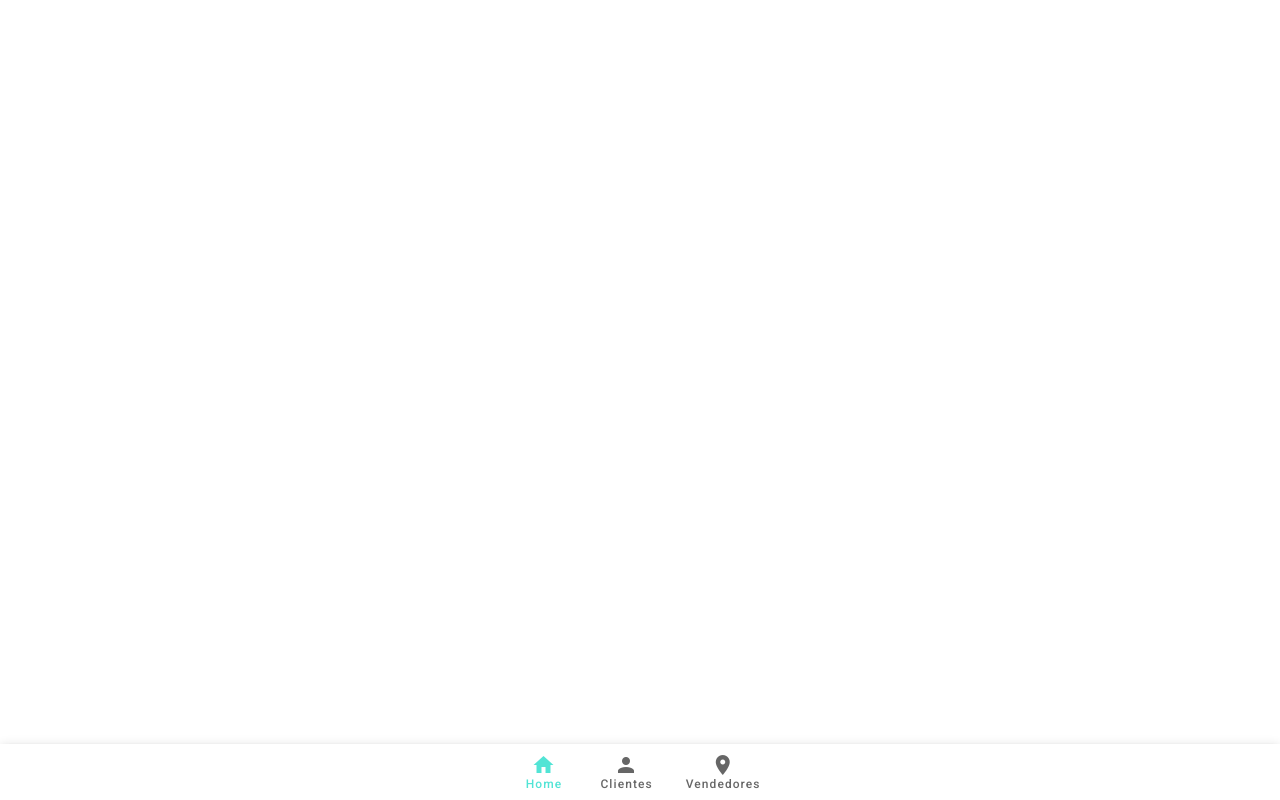
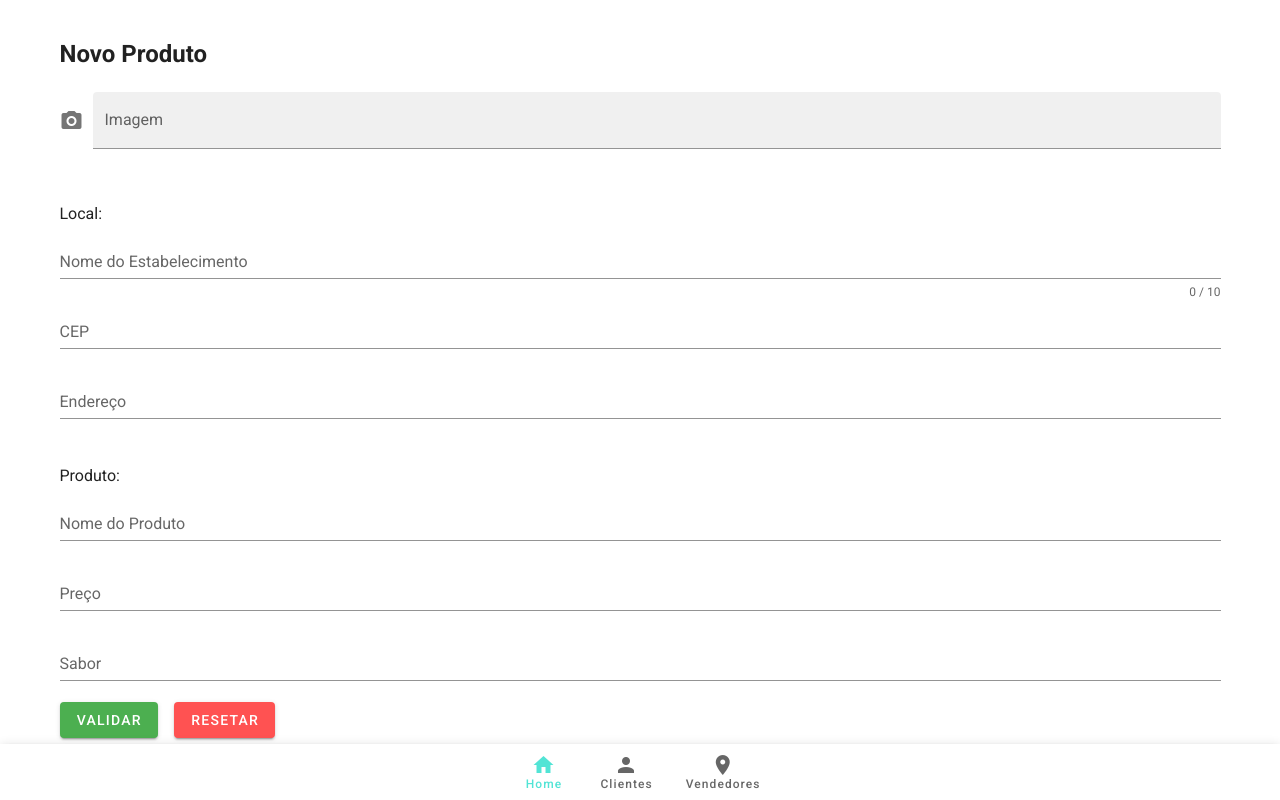
Before and after one commit to IgorWestermann/hackathon-iteris-time27, a Vue app: page /NewProductPage in a window 1280 px wide. Shown: the top 800 px of the page. Built offline with nearby package versions, Linux system fonts and the light colour scheme.

Commit message:
primeiro commit

```diff
--- a/src/router/index.js
+++ b/src/router/index.js
@@ -2,6 +2,7 @@ import Vue from 'vue'
 import VueRouter from 'vue-router'
 import HomePage from '../views/HomePage.vue'
 import ProductsPage from '../views/ProductsPage.vue'
+import NewProductPage from '../views/NewProductPage.vue'
 
 Vue.use(VueRouter);
 
@@ -15,6 +16,11 @@ const routes = [
     path: '/produtos',
     name: 'ProductsPage',
     component: ProductsPage
+  },
+  {
+    path: '/NewProductPage',
+    name: 'NewProductPage',
+    component: NewProductPage
   },
   // {
   //   path: '/',
--- /dev/null
+++ b/src/views/NewProductPage.vue
@@ -0,0 +1,134 @@
+<template>
+    <v-container>
+        <div class="novo-produto">
+            <h2 class="mb-5">Novo Produto</h2>
+            <v-form
+                ref="form"
+                v-model="valid"
+                lazy-validation
+            >
+
+            <v-file-input
+                label="Imagem"
+                filled
+                prepend-icon="mdi-camera"
+            ></v-file-input>
+
+            <p class="mb-2 mt-6">Local:</p>
+                <v-text-field
+                v-model="name"
+                :counter="10"
+                :rules="nameRules"
+                label="Nome do Estabelecimento"
+                required
+                ></v-text-field>
+
+                <v-text-field
+                v-model="email"
+                :rules="emailRules"
+                label="CEP"
+                required
+                ></v-text-field>
+
+
+                <v-text-field
+                v-model="email"
+                :rules="emailRules"
+                label="Endereço"
+                required
+                ></v-text-field>
+
+                <p class="mb-2 mt-6">Produto:</p>
+
+                <v-text-field
+                v-model="email"
+                :rules="emailRules"
+                label="Nome do Produto"
+                required
+                ></v-text-field>
+
+                <v-text-field
+                v-model="email"
+                :rules="emailRules"
+                label="Preço"
+                required
+                ></v-text-field>
+
+
+                <v-text-field
+                v-model="email"
+                :rules="emailRules"
+                label="Sabor"
+                required
+                ></v-text-field>
+
+                <v-btn
+                :disabled="!valid"
+                color="success"
+                class="mr-4"
+                @click="validate"
+                >
+                Validar
+                </v-btn>
+
+                <v-btn
+                color="error"
+                class="mr-4"
+                @click="reset"
+                >
+                Resetar
+                </v-btn>
+
+            </v-form>
+        </div>
+
+        <div class="meus-produtos">
+            <h2 class="mb-5 mt-8">Meus Produtos</h2>
+            <v-data-table
+                :headers="headers"
+                :items="desserts"
+                class="elevation-1"
+            ></v-data-table>
+        </div>
+    </v-container>
+</template>
+
+<script>
+export default {
+    name: 'NewProductPage',
+   data: () => ({
+
+      valid: true,
+      name: '',
+      nameRules: [
+        v => !!v || 'Name is required',
+        v => (v && v.length <= 10) || 'Name must be less than 10 characters',
+      ],
+      email: '',
+      emailRules: [
+        v => !!v || 'E-mail is required',
+        v => /.+@.+\..+/.test(v) || 'E-mail must be valid',
+      ],
+      select: null,
+      items: [
+        'Item 1',
+        'Item 2',
+        'Item 3',
+        'Item 4',
+      ],
+      checkbox: false,
+    }),
+
+    methods: {
+      validate () {
+        this.$refs.form.validate()
+      },
+      reset () {
+        this.$refs.form.reset()
+      },
+      resetValidation () {
+        this.$refs.form.resetValidation()
+      },
+    },
+  }
+</script>
```
Also changed, not shown: 1 other file (tests, documents, lock files or other folders).
